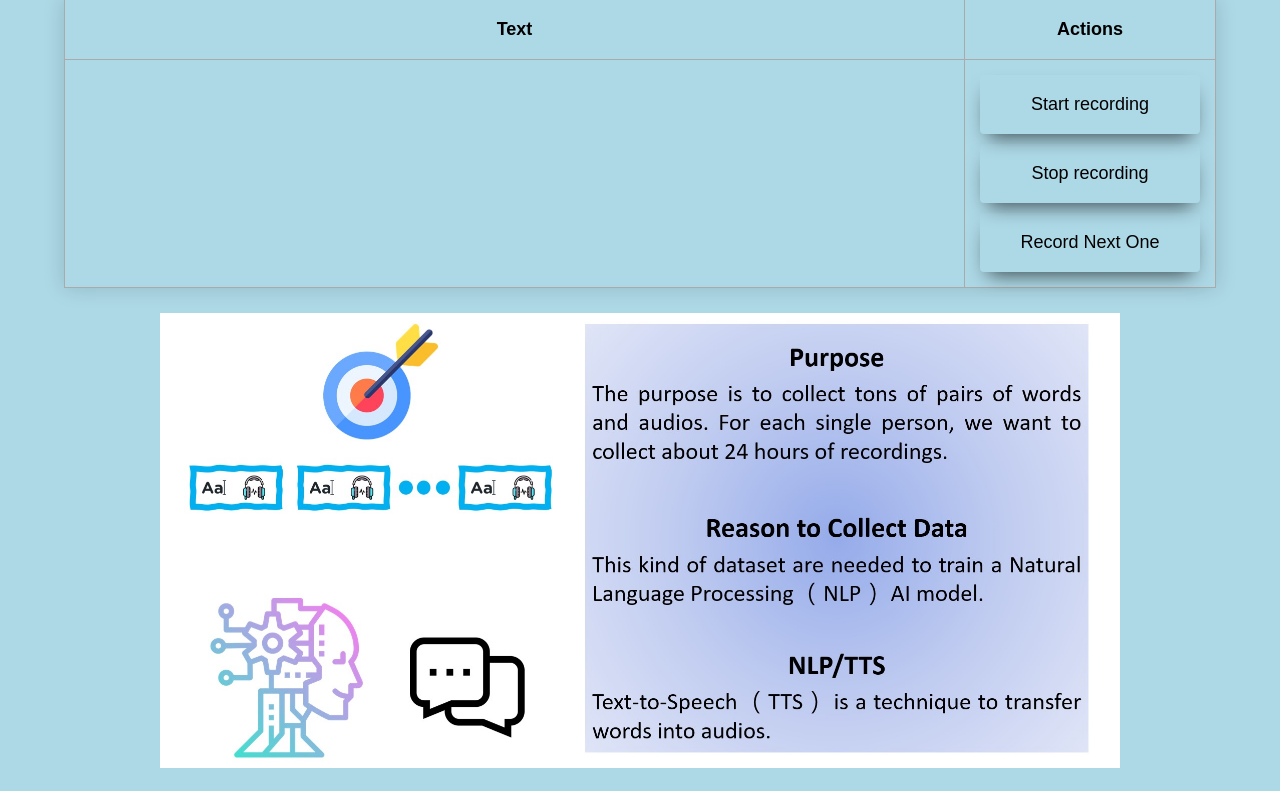
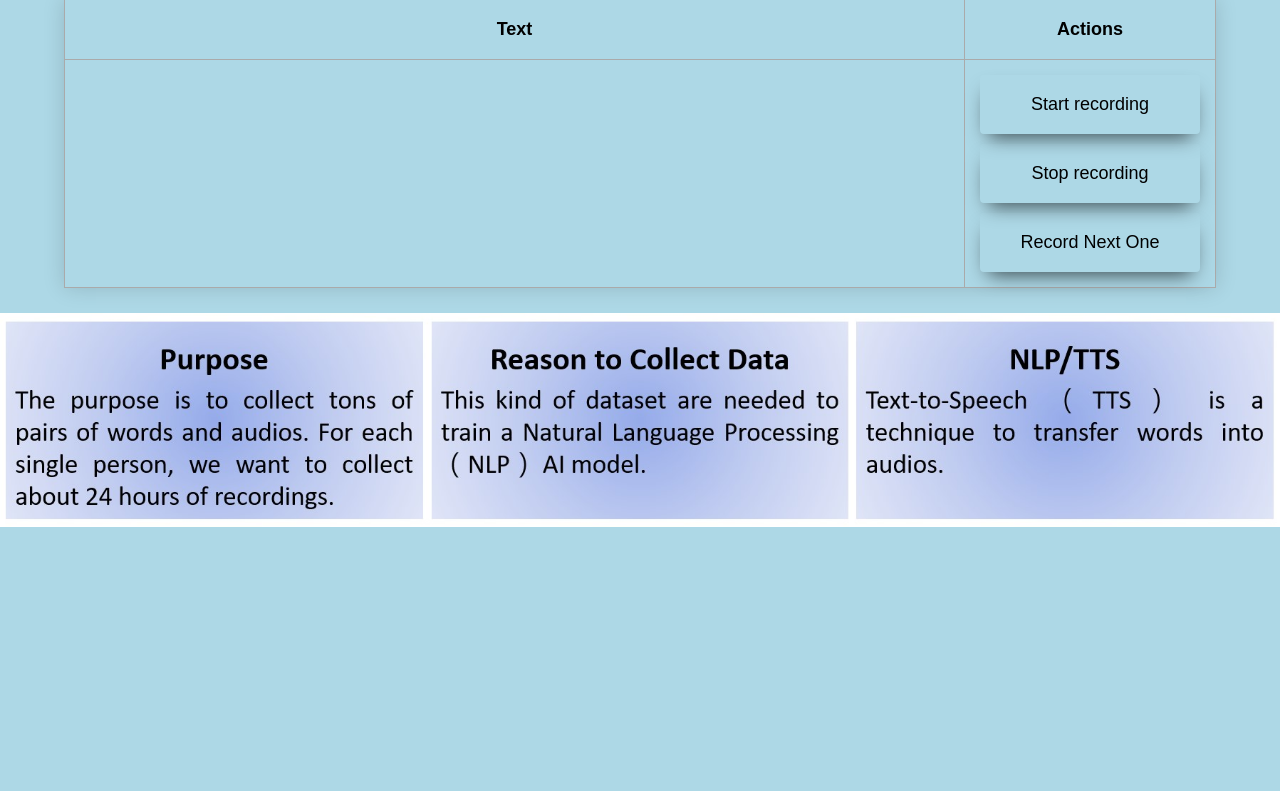
Before and after one commit to Ratherman/Collect-Audio-Data-and-Text, a Flask app: template Src/templates/index.html in a window 1280 px wide. Shown: the part 84-875 px from the top of the page. After the commit the page ends 611 px from the top, so only its background shows below. Run offline with Flask 2, Linux system fonts and the light colour scheme; the template is opened without the code that fills it, so the values that code supplies are empty; some libraries are stand-ins or nearby versions.

Commit message:
base.html, UPDATE, tts_v3.jpg

```diff
--- a/Src/templates/base.html
+++ b/Src/templates/base.html
@@ -11,6 +11,6 @@
 </head>
 <body>
     {% block body %}{% endblock %}
-    <p style="text-align:center;"><img src="static/img/tts_v2.jpg" width=75%></p>
+    <p style="text-align:center;"><img src="static/img/tts_v3.jpg" width=100%></p>
 </body>
 </html>
```
Also changed, not shown: Src/static/img/tts_v2.jpg (deleted), Src/static/img/tts_v3.jpg (added).
